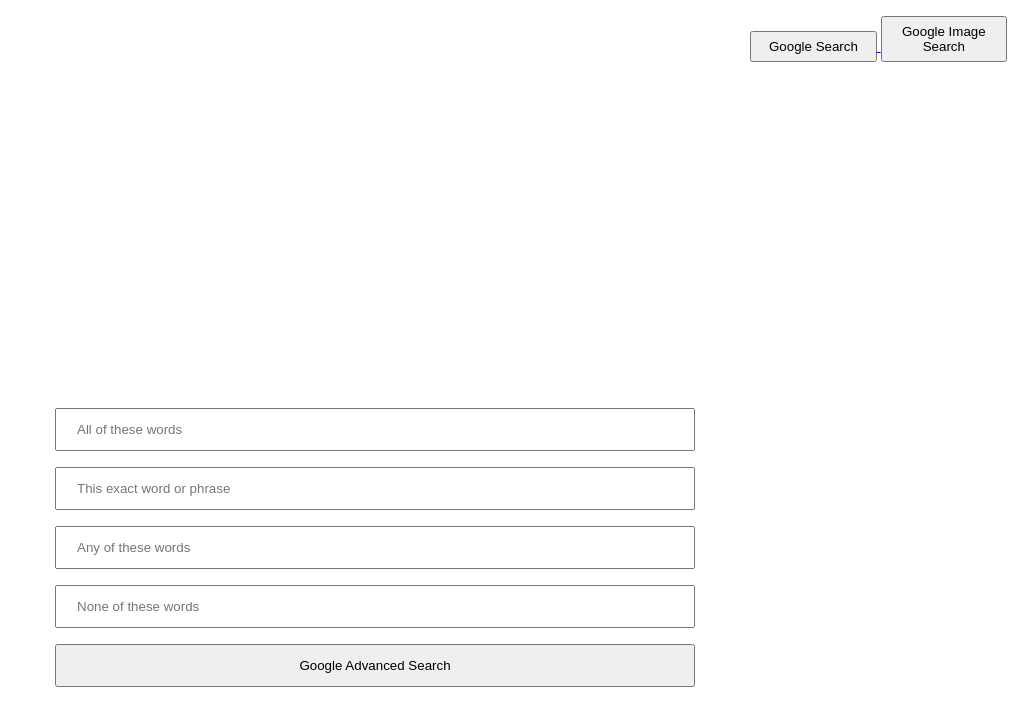
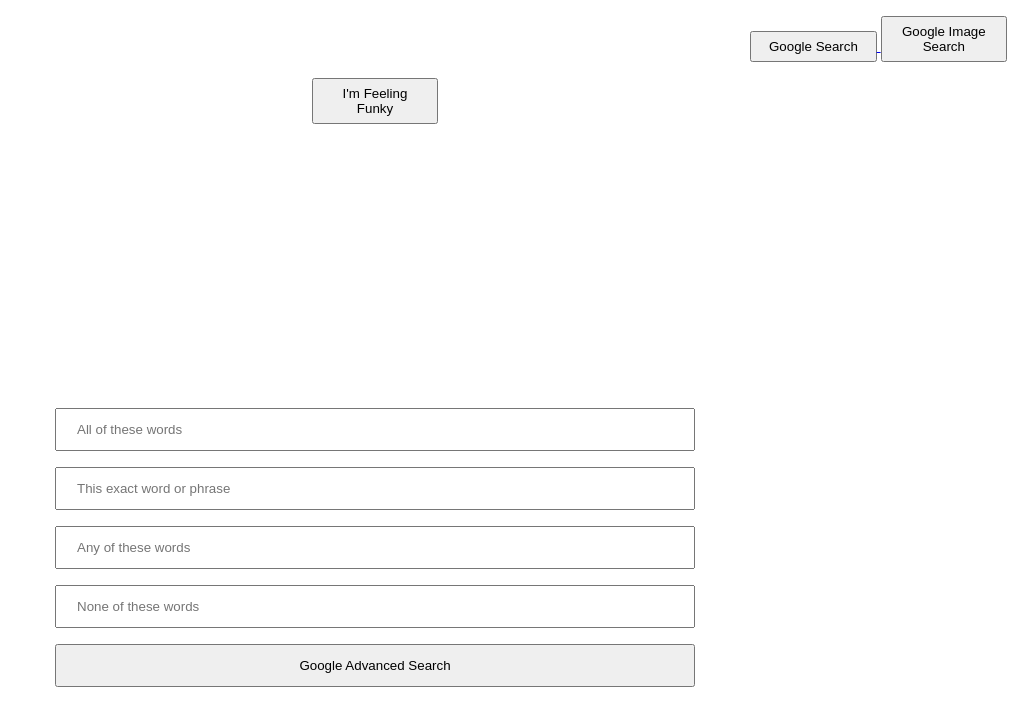
Before and after one commit to bhowitt01/Programming-Assessment, a plain HTML site: page advanced.html in a window 1280 px wide. Shown: the whole page, without its empty margins (265-1280 px from the left). Drawn offline with Linux system fonts and the light colour scheme.

Commit message:
Third Upload

```diff
--- a/advanced.html
+++ b/advanced.html
@@ -42,5 +42,10 @@
                 <input type="submit" value="Google Advanced Search">
             </form>
         </div>
+        <div style="text-align:center">
+            <a href="https://ide-0276664cd728402d930ccc493e50c334-8080.cs50.ws/funky.html">
+                <button name="funk">I'm Feeling Funky</button>
+            </a>
+        </div>
     </body>
 </html>
```
Also changed, not shown: image.html (+5 -0 lines), index.html (+5 -0 lines).
